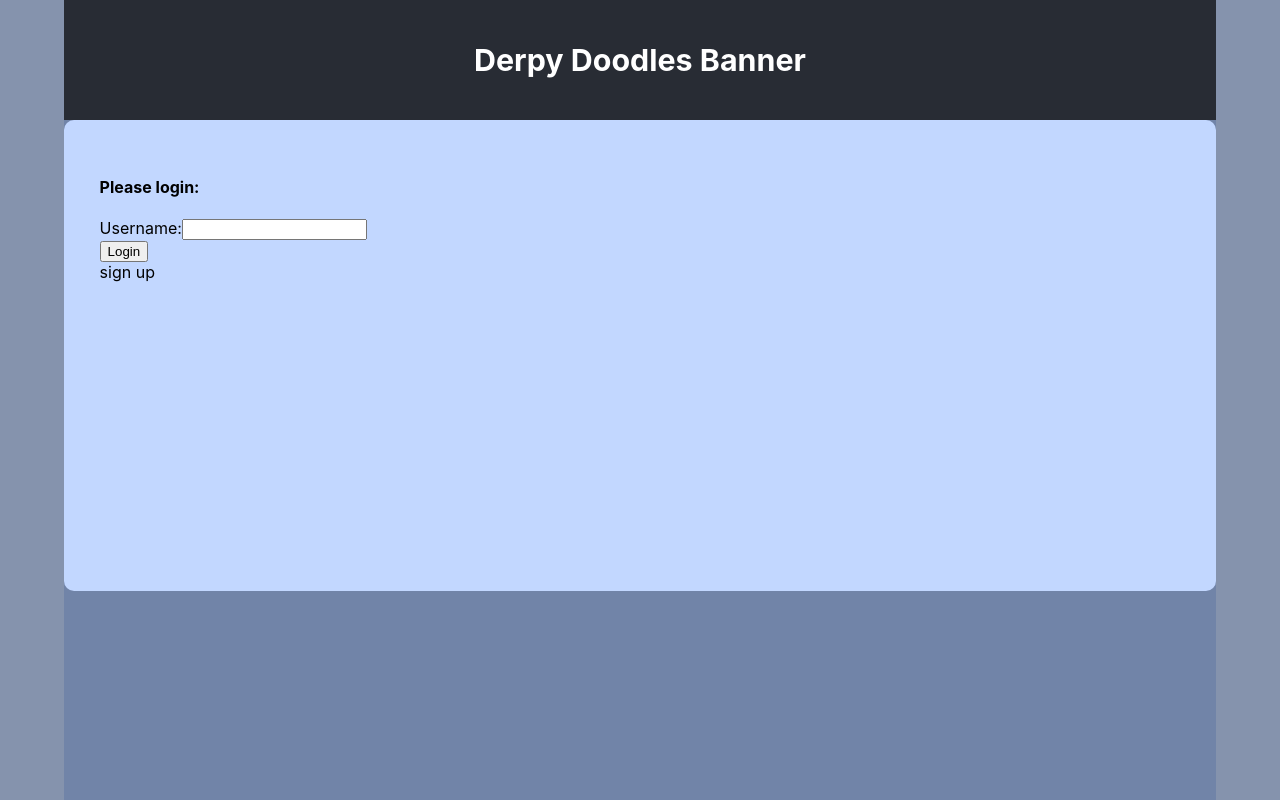
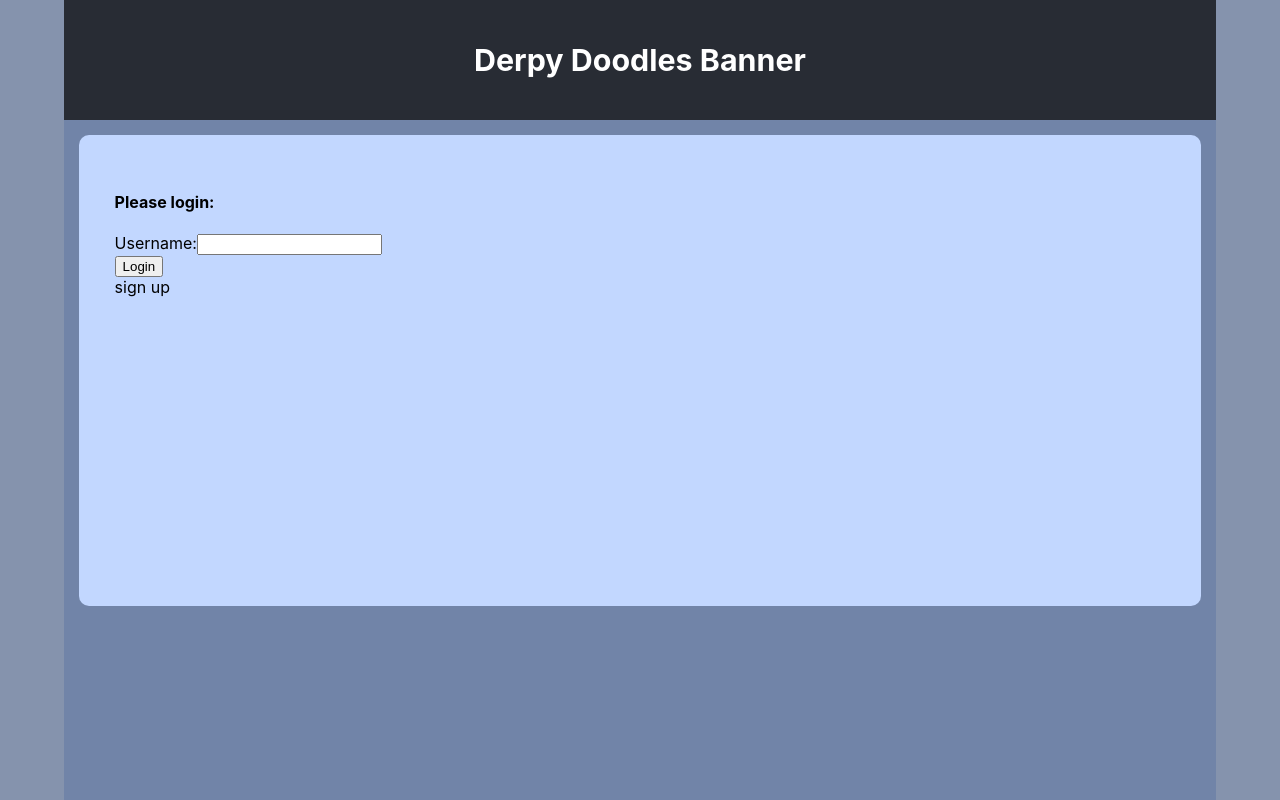
Before and after one commit to TheMartinCrabtree/ReactiveDoodles, a React (Create React App) app: page / in a window 1280 px wide. Built offline with nearby package versions, Linux system fonts and the light colour scheme.

Commit message:
fixed login layout

```diff
--- a/src/App.css
+++ b/src/App.css
@@ -54,6 +54,12 @@
   padding: 15px;
 }
 
+.LoginController-container {
+  padding: 15px;
+}
+
+
+
 .View-landingpage {
   background-color: #c2d7ff;
   border: #282c34;
--- a/src/Login.js
+++ b/src/Login.js
@@ -18,7 +18,8 @@ const Login=(props)=>{
 
 
     return(
-        <section className="View-landingpage">
+        <section className="LoginController-container" >
+            <div className="View-landingpage" >
                 <h4>Please login:</h4>
                 <form>
                     <label >
@@ -31,6 +32,7 @@ const Login=(props)=>{
                 <div>
                     sign up
                 </div>
+            </div>
         </section>
     );
 }
```
Lines whose indentation alone changed are shown as unchanged.
